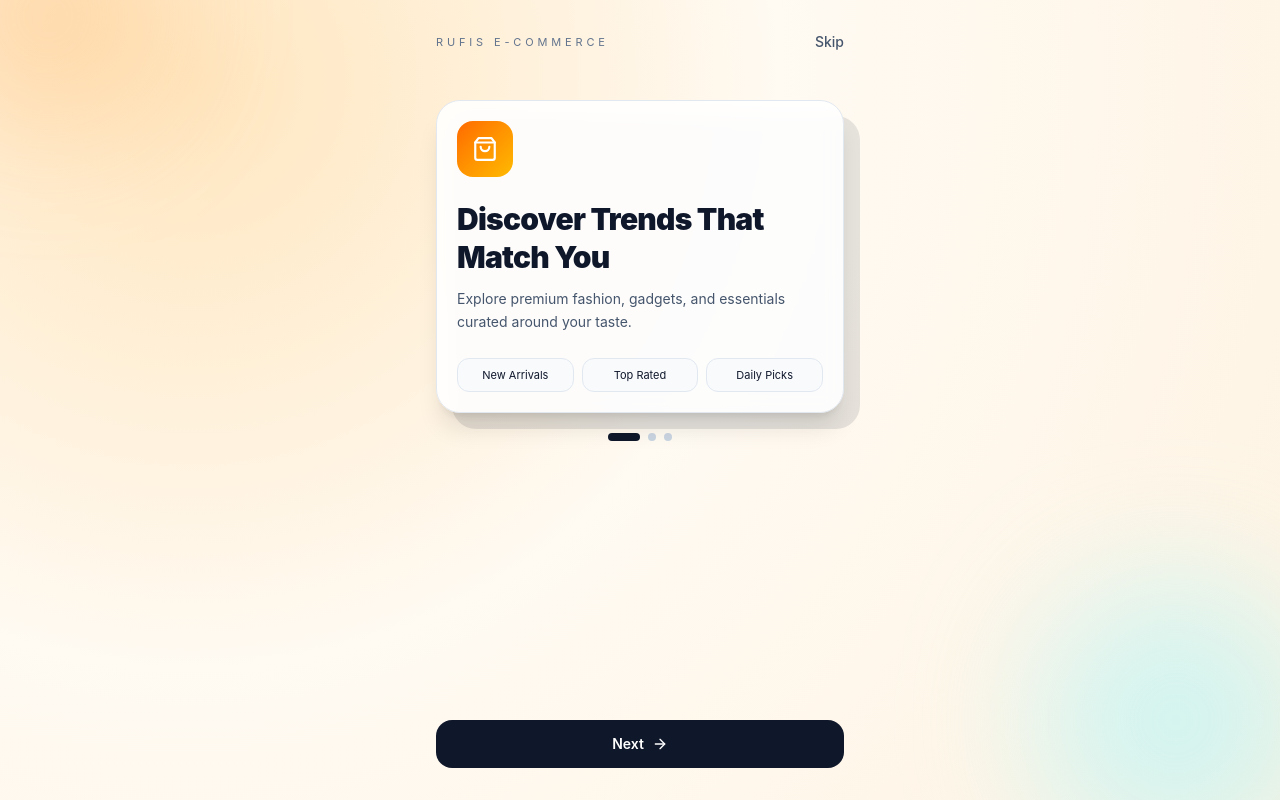
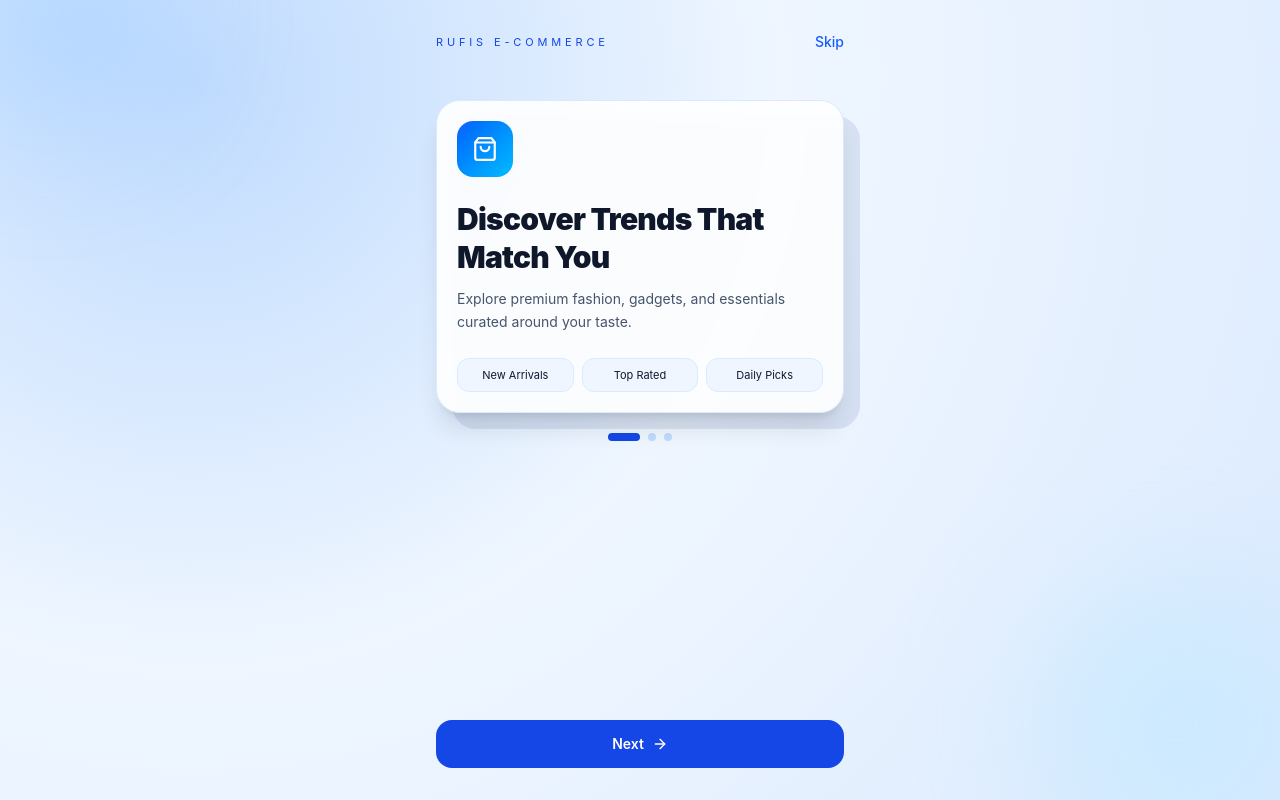
Before and after one commit to the6coders/Rufis-Ecommerce, a React (Vite) app: page /splash in a window 1280 px wide. Built offline with nearby package versions, Linux system fonts and the light colour scheme.

Commit message:
fix: stabilize client navbar scroll behavior and match splash colors

```diff
--- a/src/ClientSide/components/ClientNavbar.jsx
+++ b/src/ClientSide/components/ClientNavbar.jsx
@@ -10,37 +10,44 @@ function ClientNavbar() {
   const { searchQuery, setSearchQuery } = useContext(DataContent);
   const [showTopBar, setShowTopBar] = useState(true);
   const lastScrollYRef = useRef(0);
-  const tickingRef = useRef(false);
+  const toggleAnchorYRef = useRef(0);
+  const showTopBarRef = useRef(true);
   const navigate = useNavigate();
   const location = useLocation();
 
   useEffect(() => {
+    showTopBarRef.current = showTopBar;
+  }, [showTopBar]);
+
+  useEffect(() => {
     lastScrollYRef.current = window.scrollY;
+    toggleAnchorYRef.current = window.scrollY;
 
-    const updateNavbar = () => {
+    const handleScroll = () => {
       const currentScrollY = window.scrollY;
-      const isScrollingDown = currentScrollY > lastScrollYRef.current + 8;
-      const isScrollingUp = currentScrollY < lastScrollYRef.current - 8;
+      const scrollingDown = currentScrollY > lastScrollYRef.current;
+      const scrollingUp = currentScrollY < lastScrollYRef.current;
+      const isVisible = showTopBarRef.current;
 
       if (currentScrollY <= 24) {
+        if (!isVisible) {
           setShowTopBar(true);
-      } else if (isScrollingDown) {
+          showTopBarRef.current = true;
+        }
+        toggleAnchorYRef.current = currentScrollY;
+      } else if (isVisible && scrollingDown && currentScrollY - toggleAnchorYRef.current > 72) {
         setShowTopBar(false);
-      } else if (isScrollingUp) {
+        showTopBarRef.current = false;
+        toggleAnchorYRef.current = currentScrollY;
+      } else if (!isVisible && scrollingUp && toggleAnchorYRef.current - currentScrollY > 36) {
         setShowTopBar(true);
+        showTopBarRef.current = true;
+        toggleAnchorYRef.current = currentScrollY;
+      } else if (!isVisible && scrollingDown) {
+        toggleAnchorYRef.current = currentScrollY;
       }
 
       lastScrollYRef.current = currentScrollY;
-      tickingRef.current = false;
-    };
-
-    const handleScroll = () => {
-      if (tickingRef.current) {
-        return;
-      }
-
-      tickingRef.current = true;
-      window.requestAnimationFrame(updateNavbar);
     };
 
     window.addEventListener("scroll", handleScroll, { passive: true });
@@ -63,9 +70,9 @@ function ClientNavbar() {
   };
 
   return (
-    <header className="sticky top-0 z-50">
-      <div className="bg-linear-to-b from-blue-300 via-blue-100 to-transparent px-4 pt-3 transition-[padding] duration-300">
-        <div className={`max-w-7xl mx-auto overflow-hidden transition-all duration-300 ${showTopBar ? "max-h-48 opacity-100 translate-y-0 pb-3" : "max-h-0 opacity-0 -translate-y-full pb-0"}`}>
+    <header className="sticky top-0 z-50 bg-linear-to-b from-blue-300 via-blue-100 to-white/95 backdrop-blur-sm shadow-sm">
+      <div className="max-w-7xl mx-auto px-4 pt-3">
+        <div className={`overflow-hidden transition-all duration-300 ease-out ${showTopBar ? "max-h-48 opacity-100 pb-3" : "max-h-0 opacity-0 pb-0 pointer-events-none"}`}>
             <div className="flex items-center justify-center gap-3 sm:gap-10">
               <Link to="/" className="text-xl font-bold text-blue-700">
                 <img src={flipkartLogo} alt="Flipkart Logo" className="h-12 rounded-xl w-auto bg-amber-200 px-6 sm:px-10" />
@@ -85,7 +92,7 @@ function ClientNavbar() {
           </nav>
         </div>
 
-        <section className="max-w-7xl mx-auto sticky top-1 z-10 pb-2">
+        <section className="pb-2">
           <div className="rounded-2xl border border-blue-500 bg-white px-5 py-2 flex items-center gap-2 shadow-sm">
             <CiSearch className="text-blue-600 font-bold text-2xl" />
             <input
--- a/src/ClientSide/pages/SplashPage.jsx
+++ b/src/ClientSide/pages/SplashPage.jsx
@@ -11,7 +11,7 @@ function SplashPage({ onFinish }) {
                 title: "Discover Trends That Match You",
                 subtitle:
                     "Explore premium fashion, gadgets, and essentials curated around your taste.",
-                accent: "from-orange-500 to-amber-400",
+                accent: "from-blue-600 to-sky-400",
                 icon: FiShoppingBag,
                 chips: ["New Arrivals", "Top Rated", "Daily Picks"],
             },
@@ -19,7 +19,7 @@ function SplashPage({ onFinish }) {
                 title: "Fast Delivery, Real-Time Updates",
                 subtitle:
                     "Track every order from checkout to doorstep with smooth, reliable shipping.",
-                accent: "from-sky-500 to-cyan-400",
+                accent: "from-sky-500 to-blue-300",
                 icon: FiTruck,
                 chips: ["Live Tracking", "Same Day", "Easy Returns"],
             },
@@ -27,7 +27,7 @@ function SplashPage({ onFinish }) {
                 title: "Secure Payments, Total Peace",
                 subtitle:
                     "Checkout confidently with encrypted payments and buyer-first protection.",
-                accent: "from-emerald-500 to-teal-400",
+                accent: "from-blue-700 to-cyan-400",
                 icon: FiShield,
                 chips: ["Secure Checkout", "Protected Wallet", "Support 24/7"],
             },
@@ -50,30 +50,30 @@ function SplashPage({ onFinish }) {
     };
 
     return (
-        <div className="min-h-screen relative overflow-hidden bg-[#fffaf2] text-slate-900">
-            <div className="absolute inset-0 bg-[radial-gradient(circle_at_15%_10%,#ffe6bf_0%,#fffaf2_45%,#fef3e2_100%)]" />
-            <div className="absolute -top-24 -left-16 w-56 h-56 rounded-full bg-orange-300/35 blur-3xl" />
-            <div className="absolute -bottom-16 -right-10 w-72 h-72 rounded-full bg-cyan-200/45 blur-3xl" />
+        <div className="min-h-screen relative overflow-hidden bg-[#f4f9ff] text-slate-900">
+            <div className="absolute inset-0 bg-[radial-gradient(circle_at_15%_10%,#bfdbfe_0%,#eff6ff_45%,#dbeafe_100%)]" />
+            <div className="absolute -top-24 -left-16 w-56 h-56 rounded-full bg-blue-300/35 blur-3xl" />
+            <div className="absolute -bottom-16 -right-10 w-72 h-72 rounded-full bg-sky-200/45 blur-3xl" />
 
             <main className="relative z-10 min-h-screen max-w-md mx-auto px-5 py-8 flex flex-col">
                 <div className="flex items-center justify-between">
-                    <p className="text-[11px] uppercase tracking-[0.35em] text-slate-500">Rufis E-Commerce</p>
+                    <p className="text-[11px] uppercase tracking-[0.35em] text-blue-700">Rufis E-Commerce</p>
                     <button
                         type="button"
                         onClick={() => {
                             onFinish();
                             navigate("/");
                         }}
-                        className="text-sm font-medium text-slate-600 hover:text-slate-900 transition"
+                        className="text-sm font-medium text-blue-600 hover:text-blue-800 transition"
                     >
                         Skip
                     </button>
                 </div>
 
                 <div className="mt-12 relative">
-                    <div className="absolute inset-0 translate-x-4 translate-y-4 rounded-3xl bg-slate-900/10" />
-                    <div className="relative rounded-3xl border border-slate-200 bg-white/90 backdrop-blur p-5 shadow-xl">
-                        <div className={`w-14 h-14 rounded-2xl text-white bg-gradient-to-br ${currentSlide.accent} flex items-center justify-center`}>
+                    <div className="absolute inset-0 translate-x-4 translate-y-4 rounded-3xl bg-blue-900/10" />
+                    <div className="relative rounded-3xl border border-blue-100 bg-white/90 backdrop-blur p-5 shadow-xl">
+                        <div className={`w-14 h-14 rounded-2xl text-white bg-linear-to-br ${currentSlide.accent} flex items-center justify-center`}>
                         <Icon size={26} />
                         </div>
 
@@ -88,7 +88,7 @@ function SplashPage({ onFinish }) {
                             {currentSlide.chips.map((chip) => (
                                 <div
                                     key={chip}
-                                    className="text-[11px] text-center px-2 py-2 rounded-xl border border-slate-200 bg-slate-50"
+                                    className="text-[11px] text-center px-2 py-2 rounded-xl border border-blue-100 bg-blue-50"
                                 >
                                     {chip}
                                 </div>
@@ -105,7 +105,7 @@ function SplashPage({ onFinish }) {
                             onClick={() => setActiveIndex(index)}
                             aria-label={`Go to slide ${index + 1}`}
                             className={`transition-all rounded-full ${
-                                activeIndex === index ? "w-8 h-2 bg-slate-900" : "w-2 h-2 bg-slate-300"
+                                activeIndex === index ? "w-8 h-2 bg-blue-700" : "w-2 h-2 bg-blue-200"
                             }`}
                         />
                     ))}
@@ -115,7 +115,7 @@ function SplashPage({ onFinish }) {
                     <button
                         type="button"
                         onClick={handleNext}
-                        className="w-full rounded-2xl bg-slate-900 text-white py-3.5 font-semibold text-sm flex items-center justify-center gap-2 hover:bg-slate-800 transition"
+                        className="w-full rounded-2xl bg-blue-700 text-white py-3.5 font-semibold text-sm flex items-center justify-center gap-2 hover:bg-blue-800 transition"
                     >
                         {activeIndex === slides.length - 1 ? "Get Started" : "Next"}
                         <FiArrowRight size={16} />
```
Lines whose indentation alone changed are shown as unchanged.
